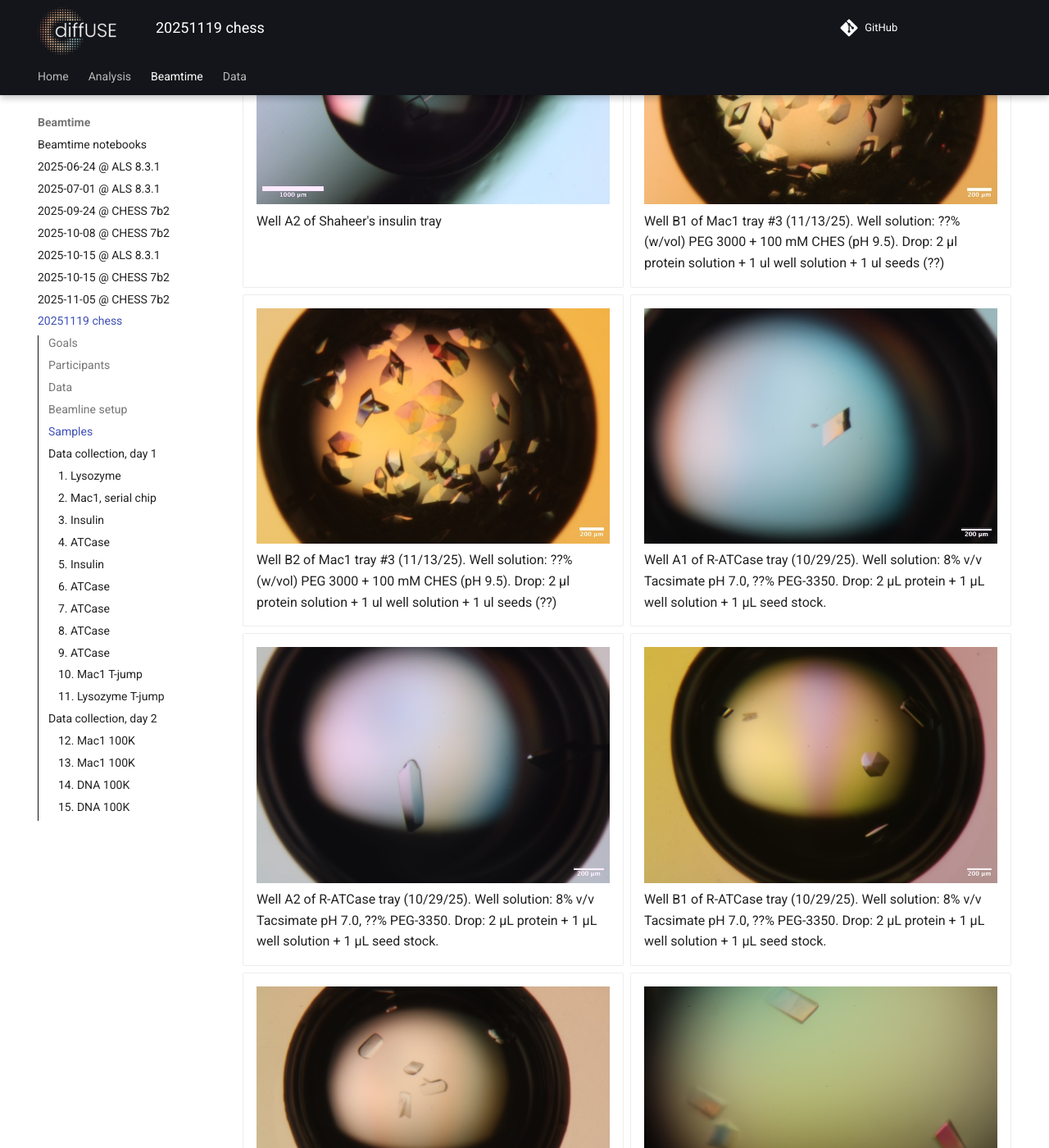
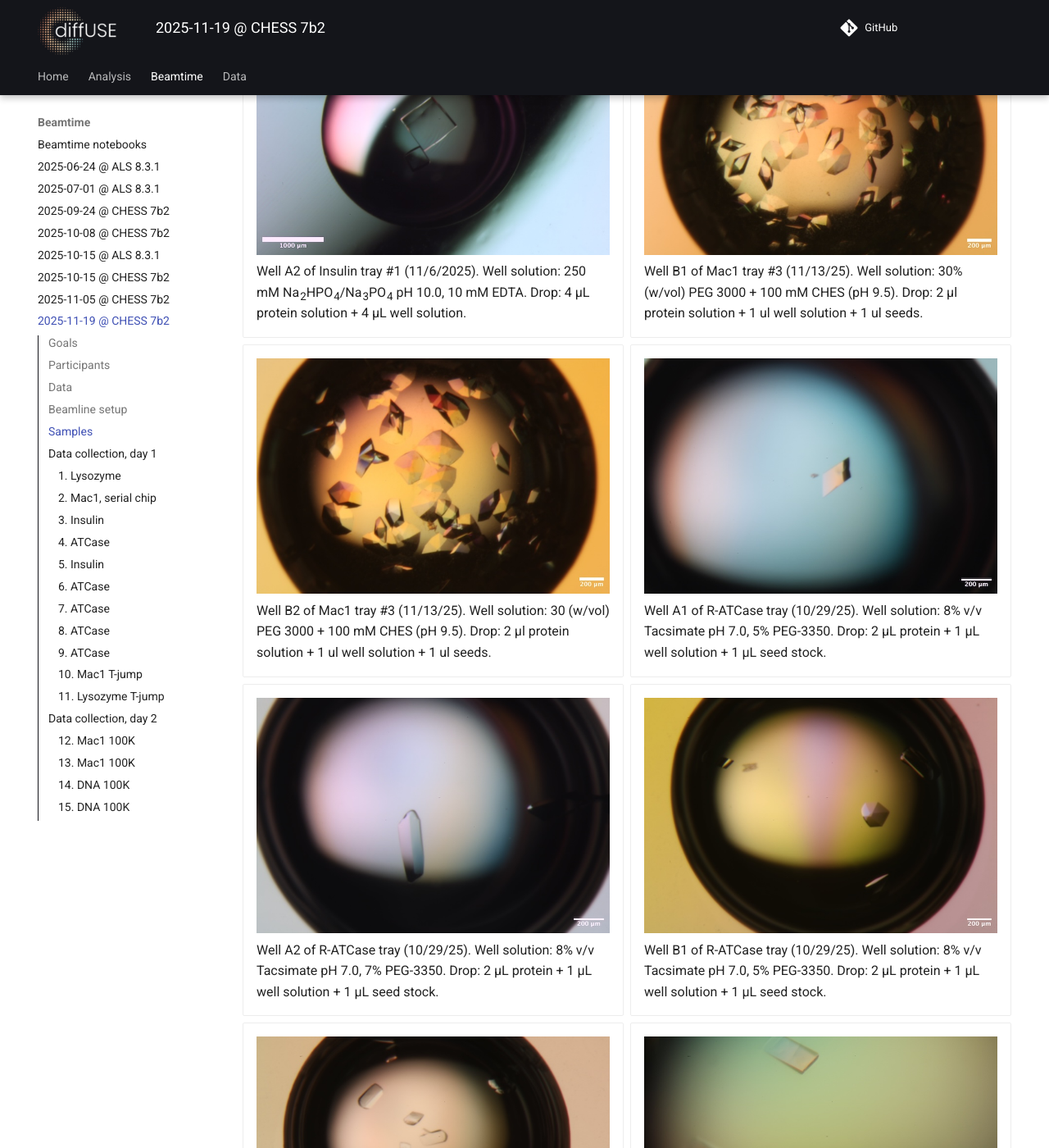
Before and after one commit to diff-use/logbook, an MkDocs documentation site: the page built from docs/beamtime/20251119-chess.md, in a window 1280 px wide and 1400 px high, scrolled down 4003 px. Shown: the whole window at 82% size. Built offline with MkDocs 1.6.1 and Material for MkDocs 9.7.7, drawn with Linux system fonts in a browser that asks for light colours; comment, search, counter and statistics services are not loaded; some of the changed text lies outside the part shown.

Commit message:
added sample info, subscript formatting for chemical names

```diff
--- a/docs/beamtime/20251119-chess.md
+++ b/docs/beamtime/20251119-chess.md
@@ -83,10 +76,11 @@
 Name | Sample | Well composition | Drop composition | Notes
 --- | --- | --- | --- | ---
 Lysozyme | 50 mg/mL lysozyme in 20 mM NaOAc pH 4.6 | 0.7-1.0 M NaCl, 0.1 M NaOAc pH 4.4 | 2 µL protein + 2 µL well solution | Shaheer's lysozyme tray (9/16/25).
-Mac1 | SARS CoV2 NSP3 macrodomain and seed stock from UCSF. 40 mg/mL Mac1 in 150 mM NaCl, 20 mM Tris pH 8, 5% glycerol | 28-38% (w/vol) PEG 3000 + 100 mM CHES (pH 9.5) |     |    |
-ATCase | _Escherichia coli_ Aspartate Transcarbamoylase and seed stock. 16 µM holoenzyme in 40 mM Tris pH 7.5, 15 mM MgCl2, 1 mM TCEP, 2 mM PALA | 8% v/v Tacsimate pH 7.0, 5-15% PEG-3350 | 2 µL protein + 1 µL well solution + 1 µL seed stock | R-ATCase tray #1 (10/29/2025). See Sarah H Ando Lab notebook p. 103.
-DNA | S2T7-1, S2T7-2, and S2T7-3 single strands at 50 µM in 40 mM tris acetate, 2 mM EDTA | 125 mM tris acetate, 37.5 mM Mg acetate, 1.75 M ammonium sulfate | 6 µL DNA + 6 µL of 40 mM tris acetate, 25 mM Mg acetate, 1.17 M ammonium sulfate | DNA tray #1, "condition 2". See Steve Meisburger Ando Lab notebook #3, pp. 48, 49.
-Insulin | | |
+Insulin | 20 mg/mL bovine insulin in 20 mM Na~2~HPO~4~ 10 mM EDTA | 225-350 mM Na~2~HPO~4~/Na~3~PO~4~ (pH 10.0-10.6), 10 mM EDTA | 4 µL protein solution + 4 µL well solution | Insulin tray #1 (11/6/2025). See Shaheer K Ando Lab notebook p. 17
+ATCase | _Escherichia coli_ Aspartate Transcarbamoylase and seed stock. 16 µM holoenzyme in 40 mM Tris pH 7.5, 15 mM MgCl2, 1 mM TCEP, 2 mM PALA | 8% v/v Tacsimate pH 7.0, 5-15% PEG-3350 | 2 µL protein + 1 µL well solution + 1 µL seed stock | R-ATCase tray #1 (10/29/2025). See Sarah H Ando Lab notebook p. 103
+Mac1 | SARS CoV2 NSP3 macrodomain and seed stock from UCSF. 40 mg/mL Mac1 in 150 mM NaCl, 20 mM Tris pH 8, 5% glycerol | 30% (w/vol) PEG 3000 + 100 mM CHES (pH 9.5) |  2 µL protein + 1 µL well solution + 1 µL seeds (undiluted)   | Mac1 tray #3 (11/13/2025). See Katie L Ando Lab notebook p. 20 |
+DNA | S2T7-1, S2T7-2, and S2T7-3 single strands at 50 µM in 40 mM tris acetate, 2 mM EDTA | 125 mM tris acetate, 37.5 mM Mg acetate, 1.75 M ammonium sulfate | 6 µL DNA + 6 µL of 40 mM tris acetate, 25 mM Mg acetate, 1.17 M ammonium sulfate | DNA tray #1, "condition 2". See Steve Meisburger Ando Lab notebook #3, pp. 48, 49
+
 
 <!-- TO DO: get sample information
 
@@ -103,39 +97,43 @@
 Drop: 2 uL of lysozyme + 2 uL well solution
 
 - ![insulin_A1](20251119-chess/insulin_A1.jpg)<br>
-Well A1 of Shaheer's insulin tray
+Well A1 of Insulin tray #1 (11/6/2025).
+Well solution: 225 mM Na~2~HPO~4~/Na~3~PO~4~ pH 10.0, 10 mM EDTA.
+Drop: 4 µL protein solution + 4 µL well solution.
 
 - ![insulin_A2](20251119-chess/insulin_A2.jpg)<br>
-Well A2 of Shaheer's insulin tray
+Well A2 of Insulin tray #1 (11/6/2025).
+Well solution: 250 mM Na~2~HPO~4~/Na~3~PO~4~ pH 10.0, 10 mM EDTA.
+Drop: 4 µL protein solution + 4 µL well solution.
 
 - ![Mac1_tray3_B1](20251119-chess/11_18_Mac1_B1.jpg)<br>
 Well B1 of Mac1 tray #3 (11/13/25).
-Well solution: ??% (w/vol) PEG 3000 + 100 mM CHES (pH 9.5).
-Drop: 2 µl protein solution + 1 ul well solution + 1 ul seeds (??)
+Well solution: 30% (w/vol) PEG 3000 + 100 mM CHES (pH 9.5).
+Drop: 2 µl protein solution + 1 ul well solution + 1 ul seeds.
 
 - ![Mac1_tray3_B2](20251119-chess/11_18_Mac1_B2.jpg)<br>
 Well B2 of Mac1 tray #3 (11/13/25).
-Well solution: ??% (w/vol) PEG 3000 + 100 mM CHES (pH 9.5).
-Drop: 2 µl protein solution + 1 ul well solution + 1 ul seeds (??)
+Well solution: 30 (w/vol) PEG 3000 + 100 mM CHES (pH 9.5).
+Drop: 2 µl protein solution + 1 ul well solution + 1 ul seeds.
 
 - ![R_ATCase_A1](20251119-chess/atcase_A1.jpg)<br>
 Well A1 of R-ATCase tray (10/29/25).
-Well solution: 8% v/v Tacsimate pH 7.0, ??% PEG-3350.
+Well solution: 8% v/v Tacsimate pH 7.0, 5% PEG-3350.
 Drop: 2 µL protein + 1 µL well solution + 1 µL seed stock.
 
 - ![R_ATCase_A2](20251119-chess/atcase_A2.jpg)<br>
 Well A2 of R-ATCase tray (10/29/25).
-Well solution: 8% v/v Tacsimate pH 7.0, ??% PEG-3350.
+Well solution: 8% v/v Tacsimate pH 7.0, 7% PEG-3350.
 Drop: 2 µL protein + 1 µL well solution + 1 µL seed stock.
 
 - ![R_ATCase_B1](20251119-chess/atcase_B1.jpg)<br>
 Well B1 of R-ATCase tray (10/29/25).
-Well solution: 8% v/v Tacsimate pH 7.0, ??% PEG-3350.
+Well solution: 8% v/v Tacsimate pH 7.0, 5% PEG-3350.
 Drop: 2 µL protein + 1 µL well solution + 1 µL seed stock.
 
 - ![R_ATCase_B3](20251119-chess/atcase_B3.jpg)<br>
 Well B3 of R-ATCase tray (10/29/25).
-Well solution: 8% v/v Tacsimate pH 7.0, ??% PEG-3350.
+Well solution: 8% v/v Tacsimate pH 7.0, 9% PEG-3350.
 Drop: 2 µL protein + 1 µL well solution + 1 µL seed stock.
 
 - ![dna_A5](20251119-chess/dna_1_A5.jpg)<br>
--- a/mkdocs.yml
+++ b/mkdocs.yml
@@ -41,3 +41,5 @@
   - admonition
   - pymdownx.details
   - pymdownx.superfences
+  - pymdownx.caret
+  - pymdownx.tilde
```
Also changed, not shown: other parts of docs/beamtime/20251119-chess.md (+2 -9 lines).
